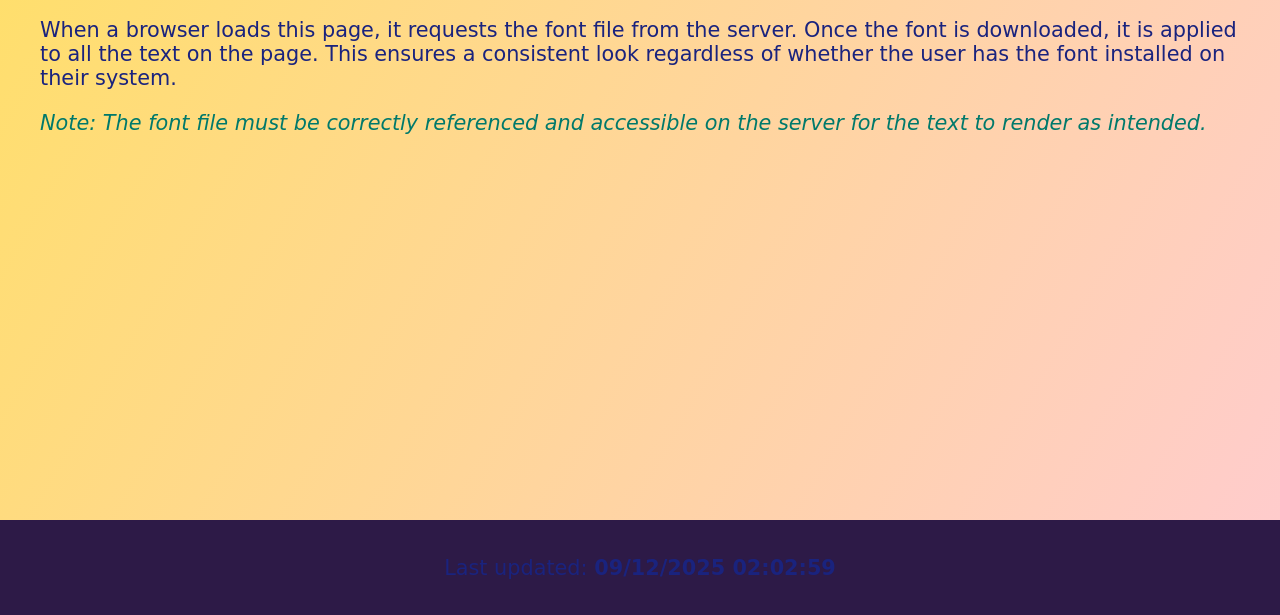
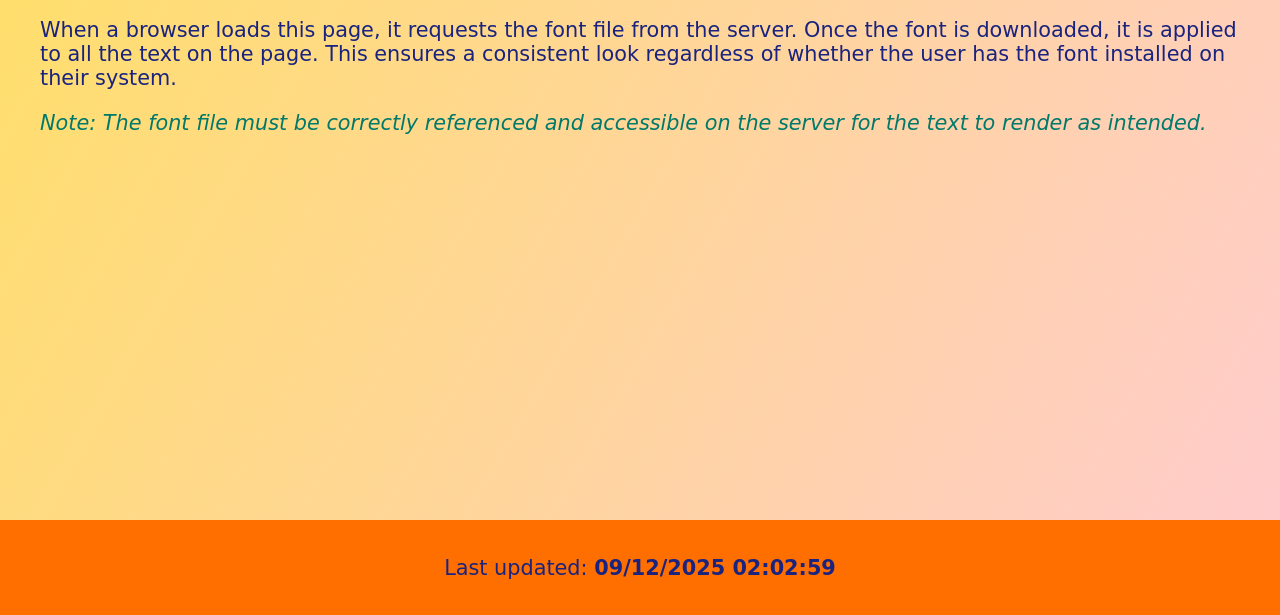
Before and after one commit to jagadeesh42/ITC505, a plain HTML site: page lab-3/index.html in a window 1280 px wide. Shown: the part 200-815 px from the top of the page. Drawn offline with Linux system fonts and the light colour scheme.

Commit message:
Update index.html

```diff
--- a/lab-3/index.html
+++ b/lab-3/index.html
@@ -48,7 +48,7 @@
 
         /* Footer styling separate */
         footer {
-            background-color: #2d1a47;
+            background-color: #ff6f00;
             color: #fff;
             text-align: center;
             padding: 15px 0;
```
